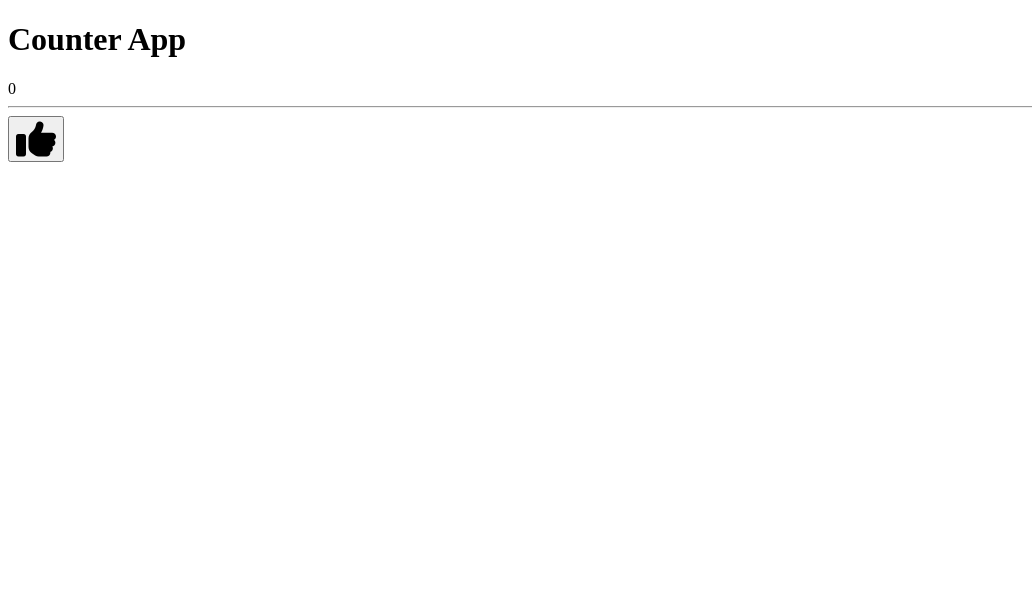
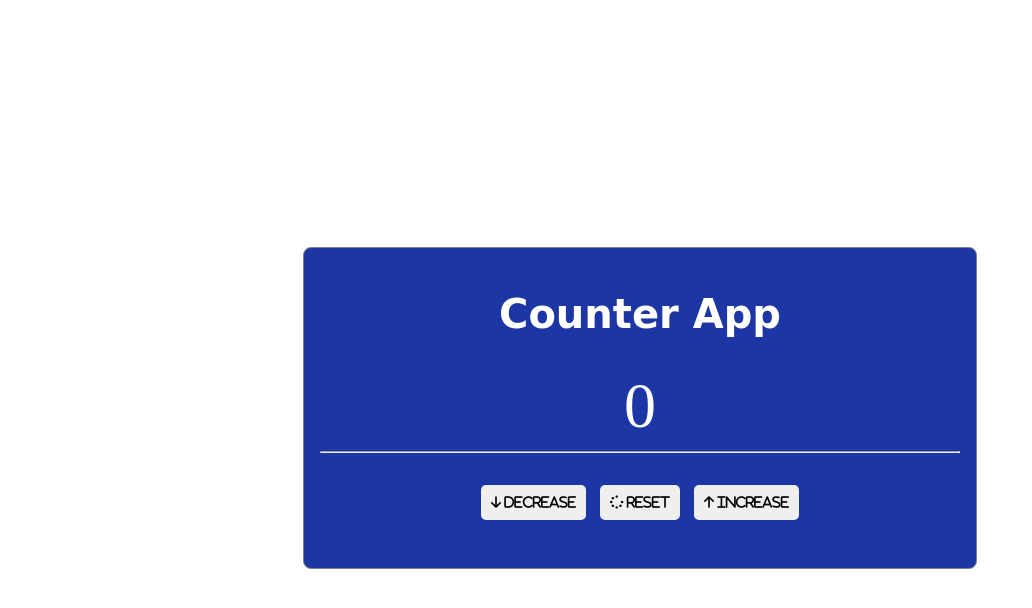
Before and after one commit to InjamulCSE15/Counter-App, a plain HTML site: page index.html in a window 1280 px wide. Shown: the whole page, without its empty margins (0-1032 px from the left). Drawn offline with Linux system fonts and the light colour scheme; a web font is replaced by a local one.

Commit message:
style editing

```diff
--- a/index.html
+++ b/index.html
@@ -23,7 +23,15 @@
             <!-- Buttons Here -->
             <div class="buttons">
                 <button class="decrease">
-                    <i class="fas fa-thumbs-up fa-3x"></i>
+                    <i class="fas fa-arrow-down"> Decrease</i>
+                </button>
+
+                <button class="reset">
+                    <i class="fas fa-spinner"> Reset</i>
+                </button>
+
+                <button class="increase">
+                    <i class="fas fa-arrow-up"> Increase</i>
                 </button>
             </div>
         </div>
--- a/style.css
+++ b/style.css
@@ -0,0 +1,43 @@
+/* Google Font link below: */
+@import url('https://fonts.googleapis.com/css2?family=Rampart+One&display=swap');
+
+.container {
+    margin: 0 auto;
+    padding: 0 20px;
+    display: flex;
+    justify-content: center;
+    align-items: center;
+    height: 100vh;
+}
+
+.counter-div {
+    width: 40rem;
+    border: 1px solid gray;
+    border-radius: 8px;
+    padding: 1rem;
+    background-color: rgb(29, 54, 165);
+    color: white;
+    text-align: center;
+}
+
+/* Select all the elements form counter-div */
+.counter-div > * {
+    margin-bottom: 2rem;
+}
+
+.count {
+    font-size: 4rem;
+}
+
+.buttons button {
+    padding: 10px 10px;
+    margin: 0 5px;
+    border-radius: 5px;
+    border: none;
+    outline: none;
+}
+
+h1 {
+    font-family: 'Rampart One', cursive;
+    font-size: 40px;
+}
```
